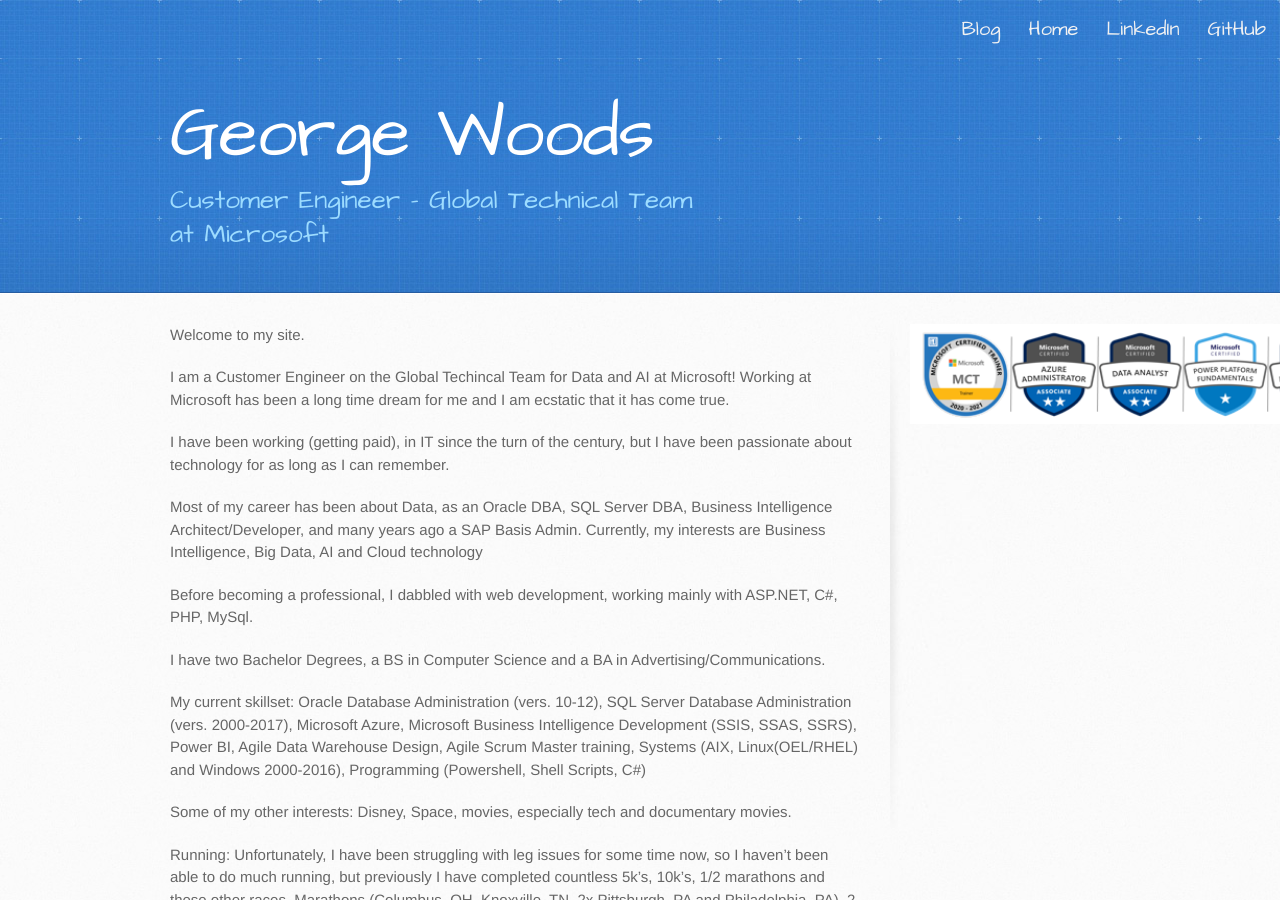
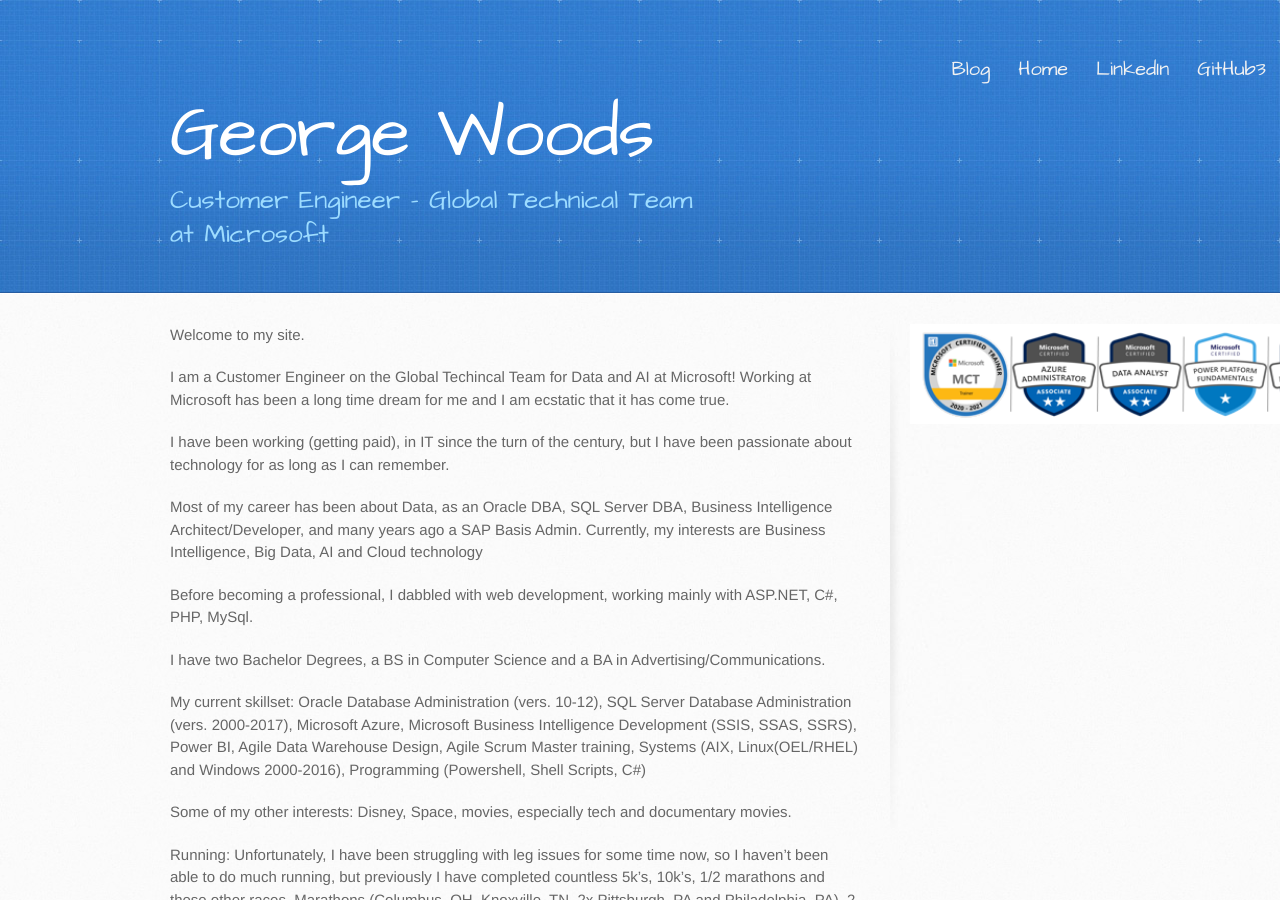
Before and after one commit to gvwoods/gvwoods.github.io, a Jekyll site: the page built from index.md, in a window 1280 px wide and 900 px high. Built offline with Jekyll 4.4.1, drawn with Linux system fonts in a browser that asks for light colours; our own code applies the rules of GitHub Pages for plain Markdown files.

Commit message:
Update default.html

```diff
--- a/_layouts/default.html
+++ b/_layouts/default.html
@@ -17,13 +17,14 @@
   </head>
 
   <body>
-    <div class="topnav">
-        <p class="link"> <a href="https://github.com/gvwoods/">GitHub</a>
+
+    <header>
+      <div class="topnav">
+        <p class="link"> <a href="https://github.com/gvwoods/">GitHub3</a>
          <a href="https://www.linkedin.com/in/gvwoods/">LinkedIn</a>
            <a href="https://gvwoods.github.io/">Home</a>
        <a href="https://gvwoods.github.io/blog">Blog</a> </p>
   </div>
-    <header>
       <div class="inner">
         <h1>  {{ site.name }} </h1>
         <h2>Customer Engineer - Global Technical Team at Microsoft</h2>
```
